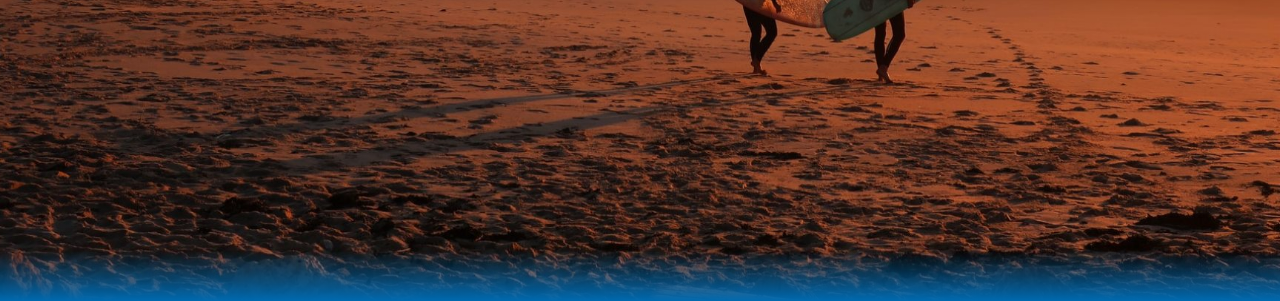
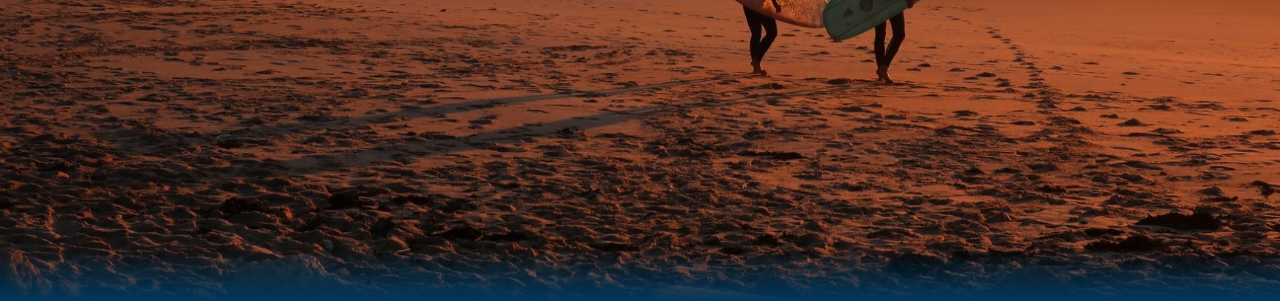
Before and after one commit to MikiProvince/serfrent_landing, a plain HTML site: page index.html in a window 1280 px wide. Shown: the part 499-800 px from the top of the page. Drawn offline with nearby package versions, Linux system fonts and the light colour scheme.

Commit message:
Add files via upload

```diff
--- a/style.css
+++ b/style.css
@@ -144,7 +144,7 @@ nav ul li a i {
     height: 50px;
     bottom: 0;
     left: 0;
-    background: linear-gradient(#297fb901, #006ab0);
+    background: linear-gradient(#297fb901, #00375b);
 }
 
 .bg-slider {
```
